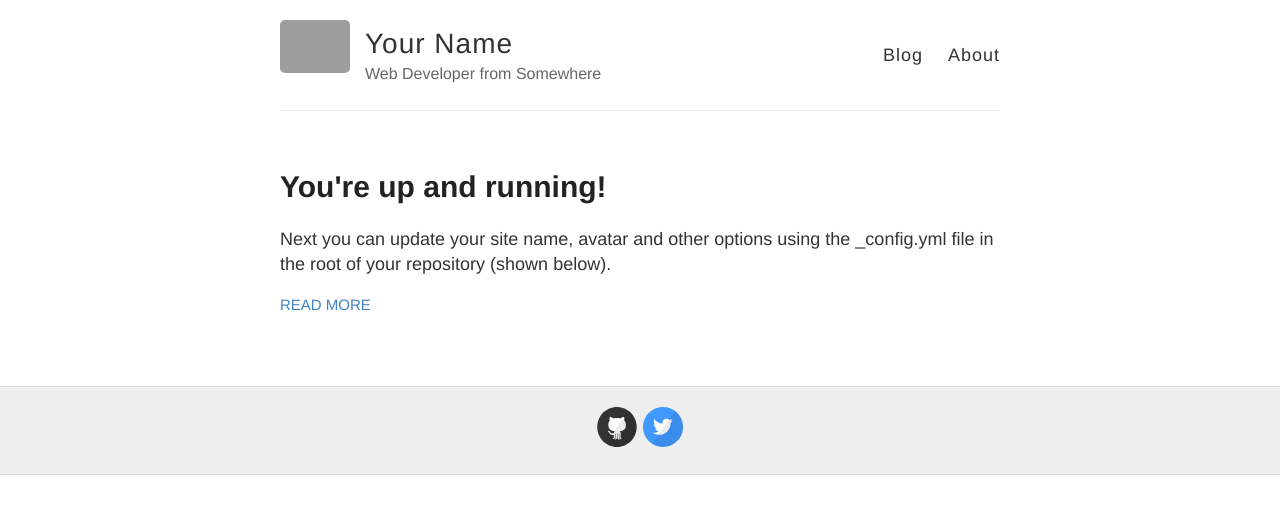
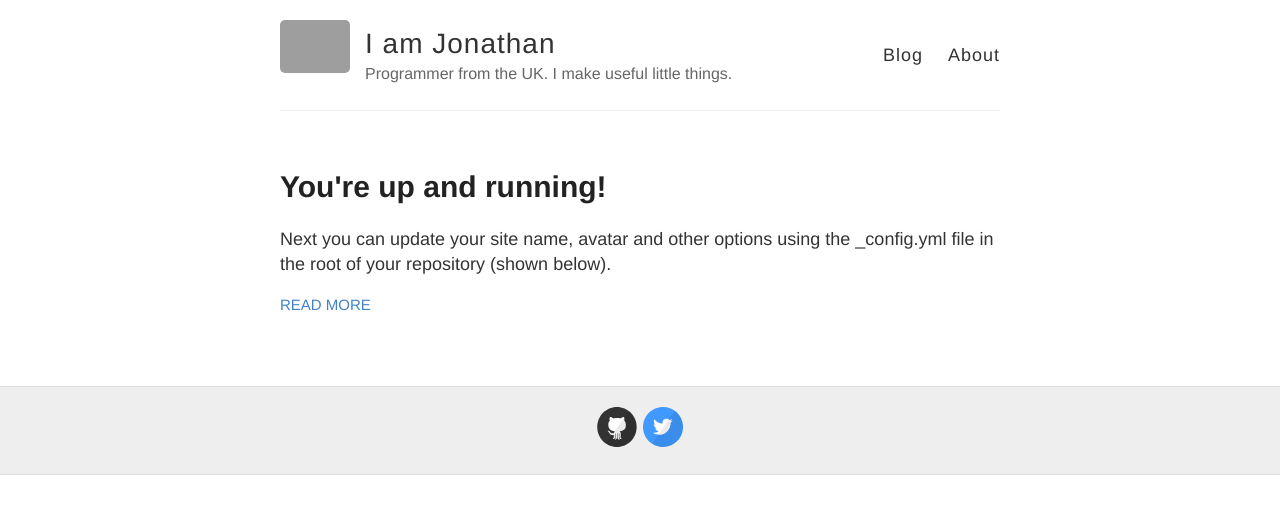
Before and after one commit to lovattj/lovattj.github.io, a Jekyll site: the page built from index.html, in a window 1280 px wide. Shown: the top 514 px of the page. Built offline with Jekyll 4.4.1, drawn with Linux system fonts in a browser that asks for light colours; grey boxes are pictures that could not be loaded.

Commit message:
update config

```diff
--- a/_config.yml
+++ b/_config.yml
@@ -3,10 +3,10 @@
 #
 
 # Name of your site (displayed in the header)
-name: Your Name
+name: I am Jonathan
 
 # Short bio or description (displayed in the header)
-description: Web Developer from Somewhere
+description: Programmer from the UK. I make useful little things.
 
 # URL of your avatar or profile pic (you could use your GitHub profile pic)
 avatar: https://raw.githubusercontent.com/barryclark/jekyll-now/master/images/jekyll-logo.png
```
